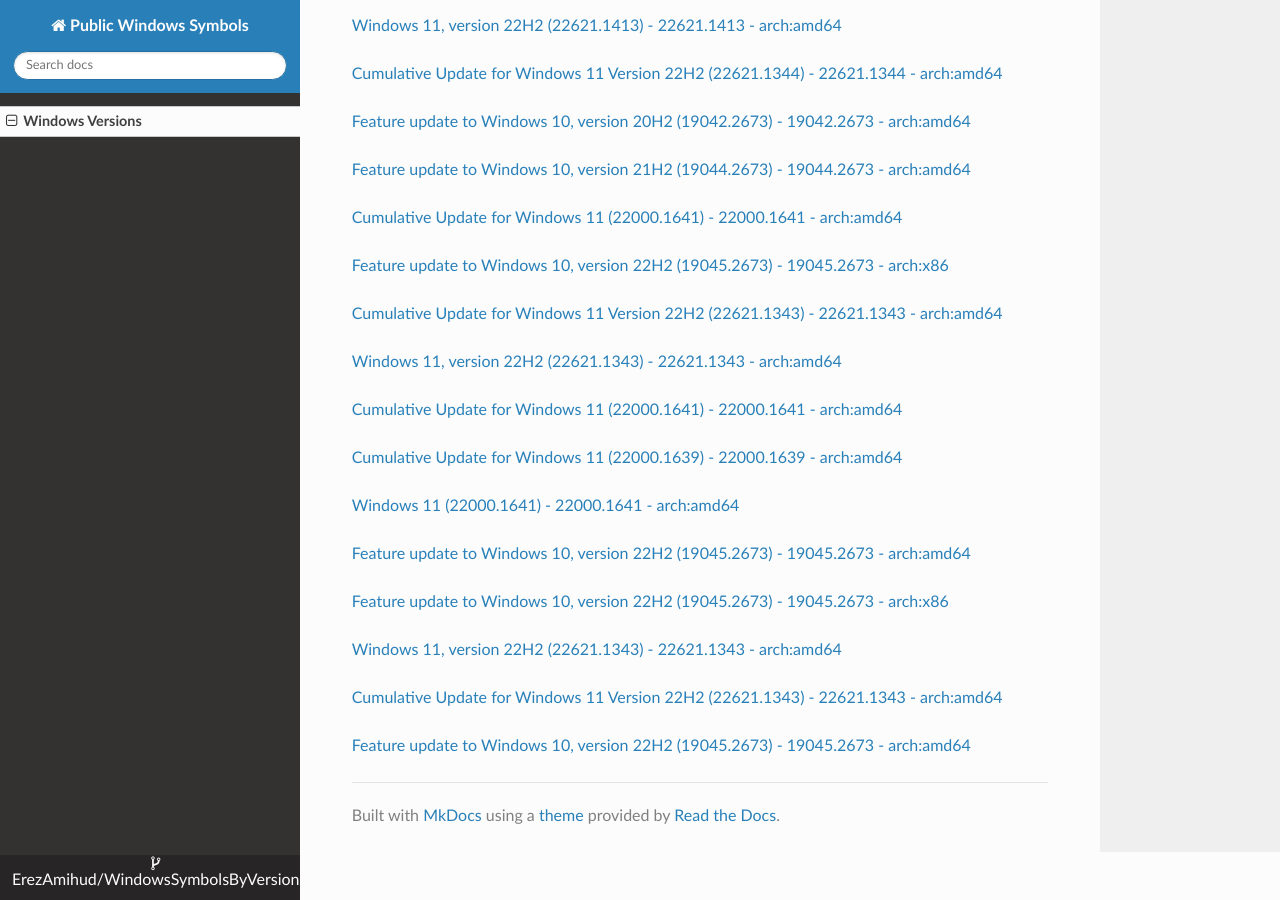
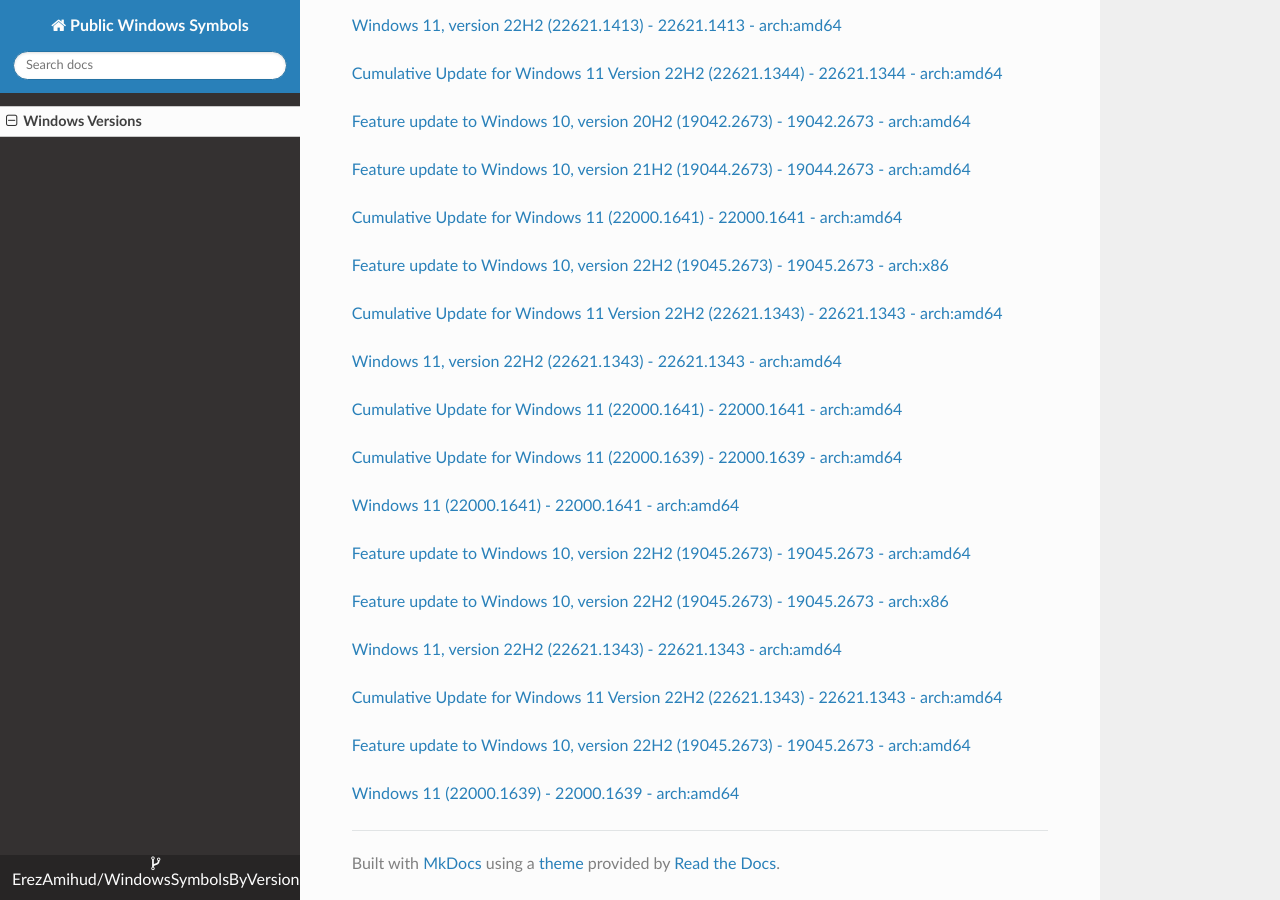
Before and after one commit to ErezAmihud/WindowsSymbolsByVersion, an MkDocs documentation site: the page built from docs/index.md, in a window 1280 px wide and 900 px high, scrolled down 37853 px. Built offline with MkDocs 1.6.1, drawn with Linux system fonts in a browser that asks for light colours; nearby versions of some CDN libraries.

Commit message:
Automated commit, add manifest for 96aec8fb-f2ae-48ea-9f4a-8279a882da97

```diff
--- a/docs/index.md
+++ b/docs/index.md
@@ -2203,3 +2203,6 @@
 
 
 [Feature update to Windows 10, version 22H2 (19045.2673) - 19045.2673 - arch:amd64](https://github.com/ErezAmihud/WindowsSymbolsByVersion/blob/main/manifests/d5ee5cec-81c0-4bc3-8a3a-283c0563f0e5.manifest)
+
+
+[Windows 11 (22000.1639) - 22000.1639 - arch:amd64](https://github.com/ErezAmihud/WindowsSymbolsByVersion/blob/main/manifests/96aec8fb-f2ae-48ea-9f4a-8279a882da97.manifest)
```
Also changed, not shown: process_builds.json (+1 -1 lines), 1 other file.
